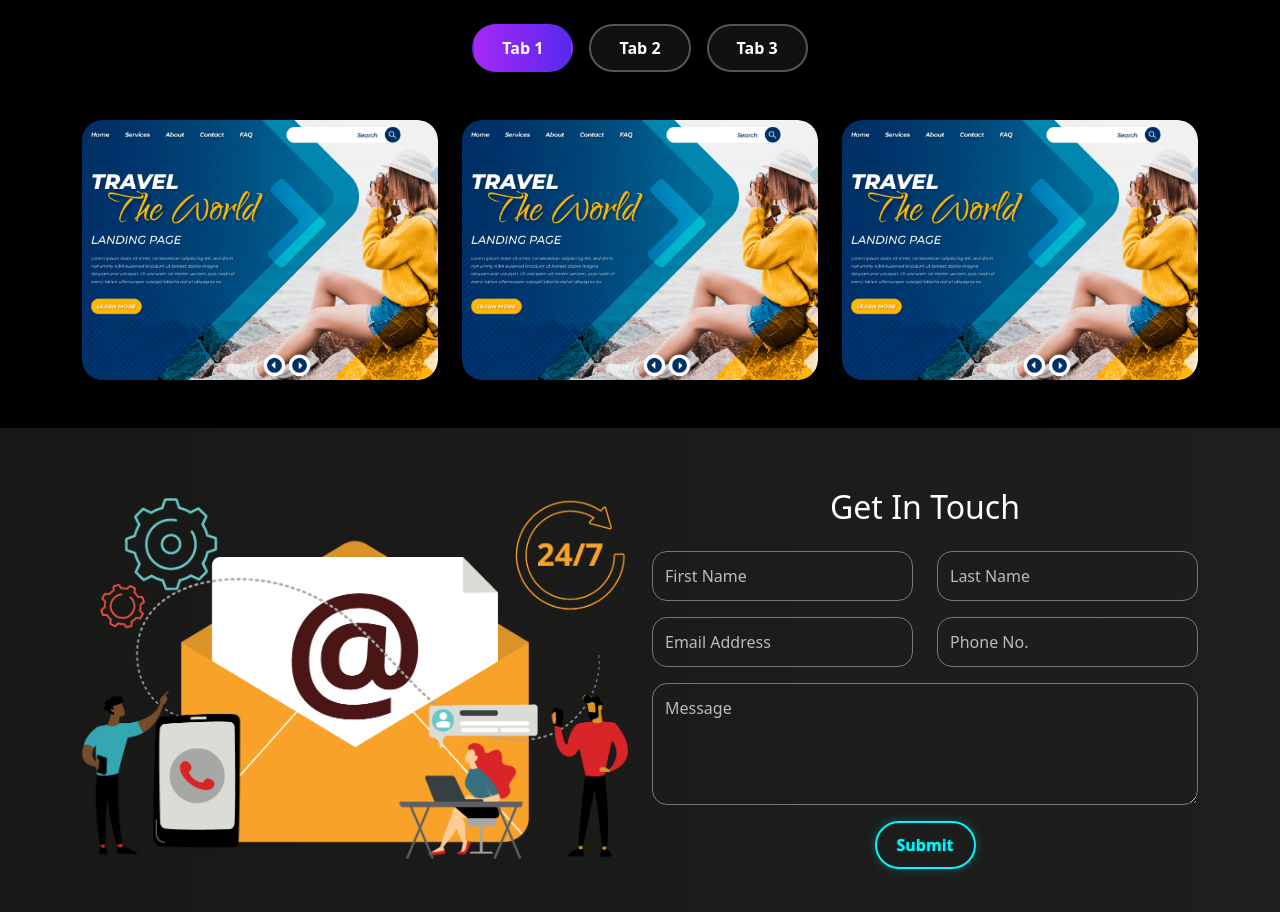
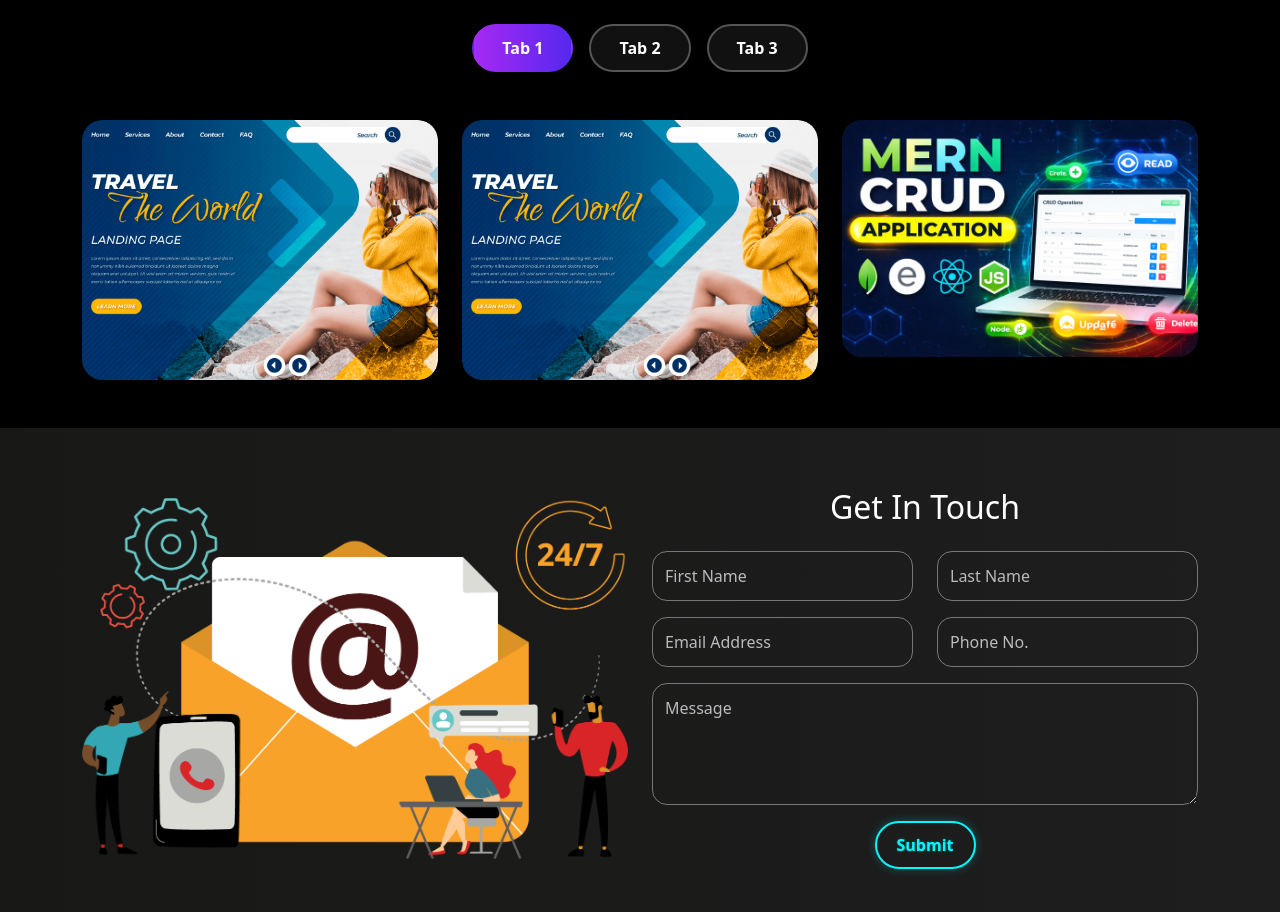
Before and after one commit to siddiq10-star/PrinceStack_Portfolio, a React (Vite) app: page / in a window 1280 px wide. Shown: the part 1209-2121 px from the top of the page. Built offline with nearby package versions, Linux system fonts and the light colour scheme; no server answers.

Commit message:
Added MERN App Project

```diff
--- a/package.json
+++ b/package.json
@@ -4,6 +4,7 @@
   "version": "0.0.0",
   "type": "module",
   "scripts": {
+    "dev": "vite",
   "prebuild": "node scripts/generate-sitemap.mjs && node scripts/generate-robots.mjs",
   "build": "vite build"
 },
--- a/src/Pages/Projects.jsx
+++ b/src/Pages/Projects.jsx
@@ -2,25 +2,62 @@ import React, { useState } from "react";
 import { Container, Row, Col } from "react-bootstrap";
 import "../stylesheets/Projects.css";
 import projectimg1 from "../assets/project-img1.png";
+import projectimg3 from "../assets/project-img3.png";
 
 function Projects() {
   const [activeTab, setActiveTab] = useState("tab1");
 
   const tabContent = {
     tab1: [
-      { img: projectimg1, alt: "Travel World" },
-      { img: projectimg1, alt: "Travel World" },
-      { img: projectimg1, alt: "Travel World" },
+      {
+        img: projectimg1,
+        alt: "CRUD App",
+        link: "https://mern-crud-app1.netlify.app/",
+      },
+      {
+        img: projectimg1,
+        alt: "Travel World",
+        link: "https://yourproject2.com",
+      },
+      {
+        img: projectimg3,
+        alt: "MERN CRUD APP",
+        link: "https://mern-crud-app1.netlify.app/",
+      },
     ],
     tab2: [
-      { img: projectimg1, alt: "Travel World" },
-      { img: projectimg1, alt: "Travel World" },
-      { img: projectimg1, alt: "Travel World" },
+      {
+        img: projectimg1,
+        alt: "Travel World",
+        link: "https://yourproject1.com",
+      },
+      {
+        img: projectimg1,
+        alt: "Travel World",
+        link: "https://yourproject2.com",
+      },
+      {
+        img: projectimg1,
+        alt: "Travel World",
+        link: "https://yourproject3.com",
+      },
     ],
     tab3: [
-      { img: projectimg1, alt: "Travel World" },
-      { img: projectimg1, alt: "Travel World" },
-      { img: projectimg1, alt: "Travel World" },
+      {
+        img: projectimg1,
+        alt: "Travel World",
+        link: "https://yourproject1.com",
+      },
+      {
+        img: projectimg1,
+        alt: "Travel World",
+        link: "https://yourproject2.com",
+      },
+      {
+        img: projectimg1,
+        alt: "Travel World",
+        link: "https://yourproject3.com",
+      },
     ],
   };
 
@@ -57,11 +94,17 @@ function Projects() {
           {tabContent[activeTab].map((project, index) => (
             <Col key={index} md={6} lg={4}>
               <div className="project-card">
-                <img
-                  src={project.img}
-                  alt={project.alt}
-                  className="img-fluid"
-                />
+                <a
+                  href={project.link}
+                  target="_blank"
+                  rel="noopener noreferrer"
+                >
+                  <img
+                    src={project.img}
+                    alt={project.alt}
+                    className="img-fluid"
+                  />
+                </a>
               </div>
             </Col>
           ))}
```
Also changed, not shown: src/assets/project-img3.png (added), 1 other file (tests, documents, lock files or other folders).
